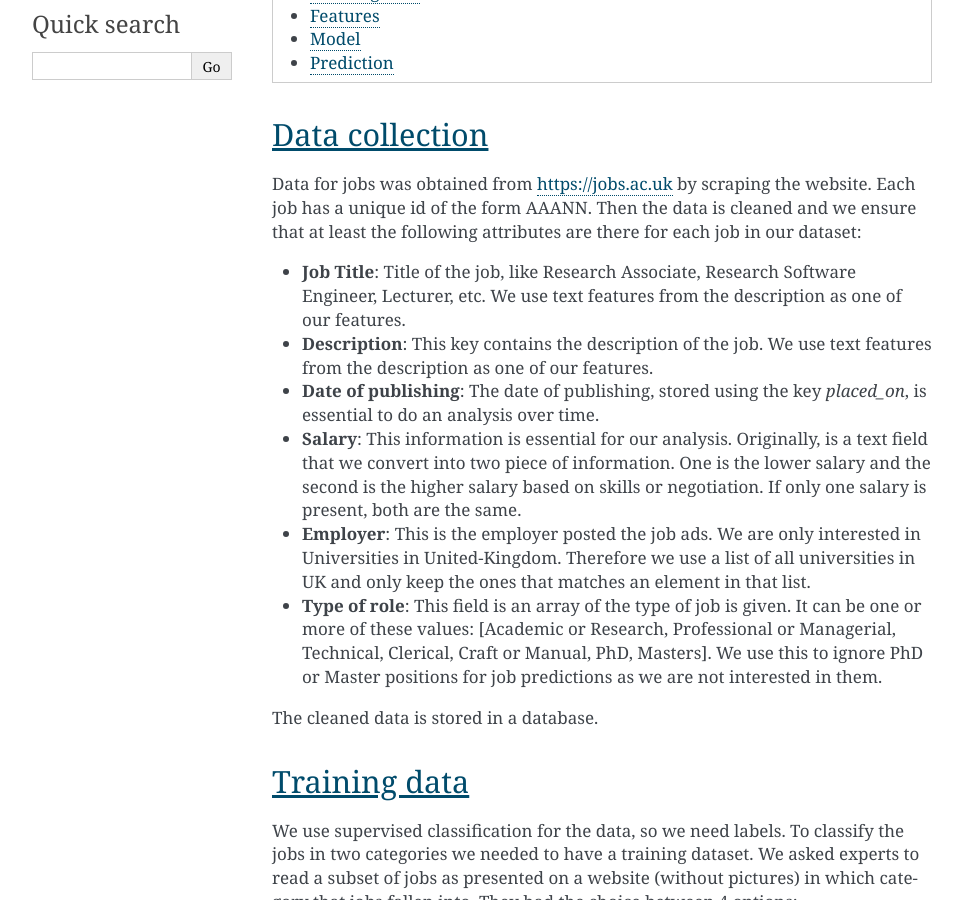
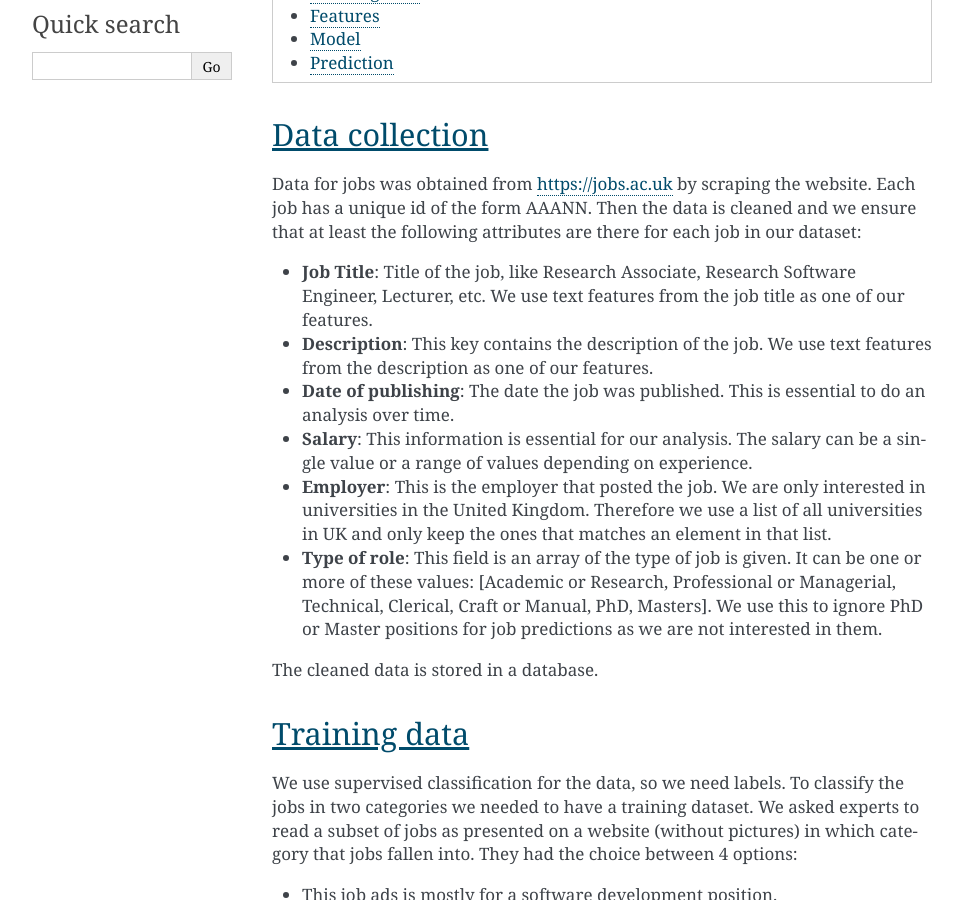
Before and after one commit to softwaresaved/jamie, a Sphinx documentation site: the page built from docs/methods.rst, in a window 1280 px wide and 900 px high, scrolled down 301 px. Shown: the whole window, without its empty margins (148-1111 px from the left). Built offline with Sphinx 7.4.7, drawn with Linux system fonts in a browser that asks for light colours; pages that are not in the unit, such as notebooks, are missing from menus.

Commit message:
docs: Make feature descriptions clearer

```diff
--- a/docs/methods.rst
+++ b/docs/methods.rst
@@ -18,23 +18,21 @@ ensure that at least the following attributes are there for each job in our
 dataset:
 
 * **Job Title**: Title of the job, like Research Associate, Research Software
-  Engineer, Lecturer, etc. We use text features from the description as one of
+  Engineer, Lecturer, etc. We use text features from the job title as one of
   our features.
 
 * **Description**: This key contains the description of the job. We use text
   features from the description as one of our features.
 
-* **Date of publishing**: The date of publishing, stored using the key
-  `placed_on`, is essential to do an analysis over time.
+* **Date of publishing**: The date the job was published. This is essential to
+  do an analysis over time.
 
-* **Salary**: This information is essential for our analysis. Originally, is
-  a text field that we convert into two piece of information. One is the lower
-  salary and the second is the higher salary based on skills or negotiation. If
-  only one salary is present, both are the same.
+* **Salary**: This information is essential for our analysis. The salary can be
+  a single value or a range of values depending on experience.
 
-* **Employer**: This is the employer posted the job ads. We are only interested
-  in Universities in United-Kingdom. Therefore we use a list of all
-  universities in UK and only keep the ones that matches an element in that
+* **Employer**: This is the employer that posted the job. We are only
+  interested in universities in the United Kingdom. Therefore we use a list of
+  all universities in UK and only keep the ones that matches an element in that
   list.
 
 * **Type of role**: This field is an array of the type of job is given. It can
```
